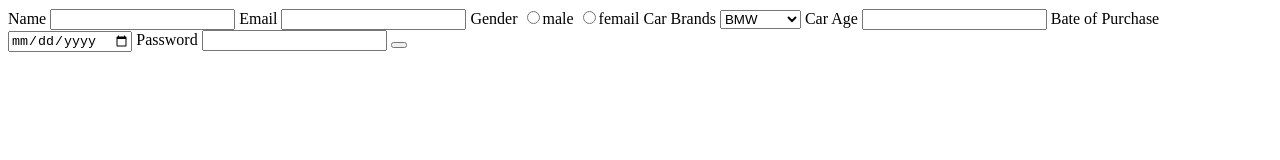
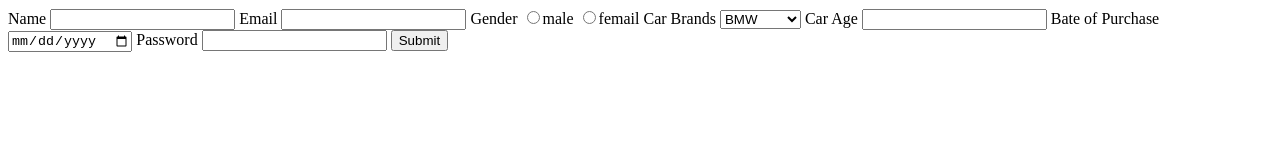
Before and after one commit to acciojob/car-insurance-form-pankaj-hpm, a website: page main.html in a window 1280 px wide. Drawn offline with Linux system fonts and the light colour scheme.

Commit message:
created a submission

```diff
--- a/main.html
+++ b/main.html
@@ -10,6 +10,7 @@
 	<!-- the entire body must be written by student -->
     <script type="text/javascript" src="./script.js">
 </script>
+	<form method="post">
 
 	<label for="name">Name</label>
 	<input type="text" id="name" required>
@@ -33,8 +34,8 @@
 	<input type="date" id="dop" required>
 	<label for="password">Password</label>
 	<input type="password" id="password" required>
-	<button type="submit"></button>
-
+	<button type="submit">Submit</button>
+</form>
 </body>
 
 </html>
```
